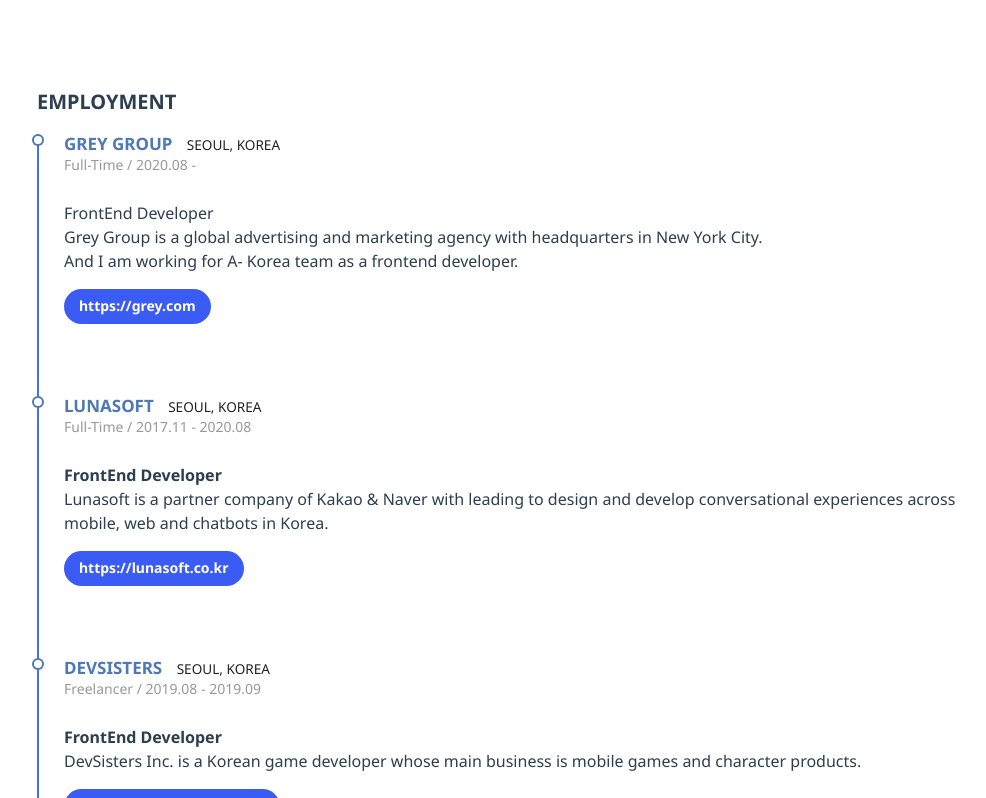
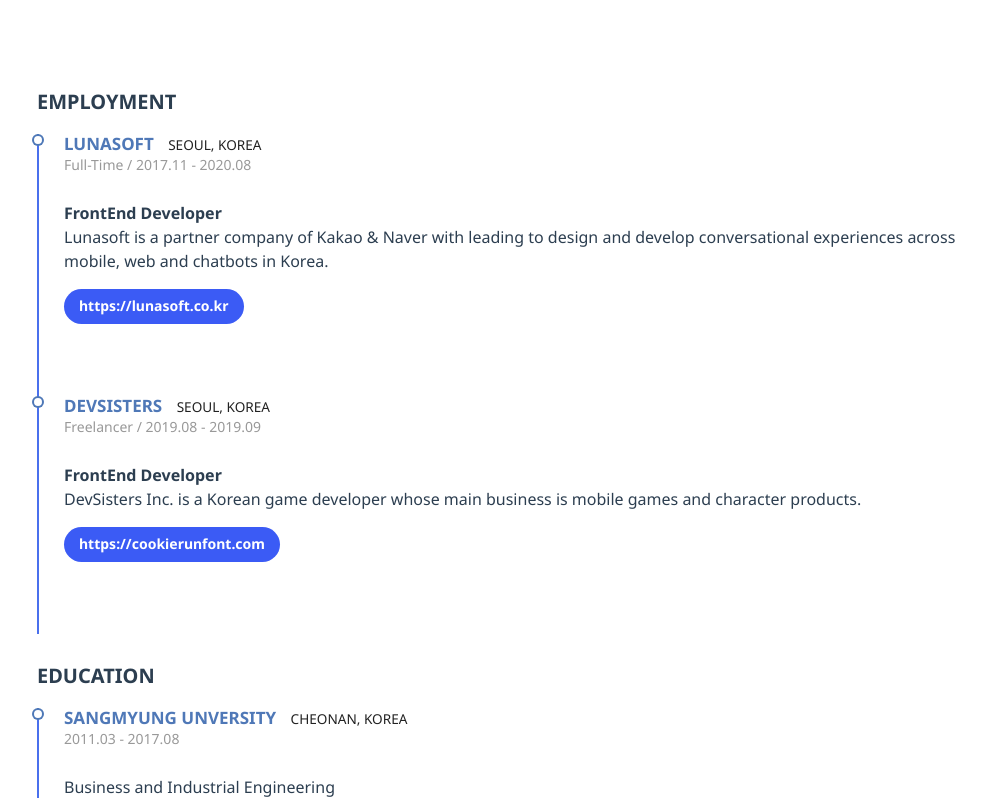
Before and after one commit to heykkyu/a-front-dev, a Vue app: page / in a window 1280 px wide. Shown: the part 682-1480 px from the top of the page, without its empty margins (48-1034 px from the left). Built offline with nearby package versions, Linux system fonts and the light colour scheme; no server answers.

Commit message:
profile changed

```diff
--- a/src/components/Profile.vue
+++ b/src/components/Profile.vue
@@ -3,23 +3,6 @@
     <div class="row">
       <div class="col-md-10 section__resume resume-list">
         <h2 class="section__title">Employment</h2>
-        <div class="resume-list__block">
-          <p class="resume-list__block-title">
-            GREY GROUP
-            <small>Seoul, Korea</small>
-          </p>
-          <p class="resume-list__block-date">
-            Full-Time / 2020.08 -
-          </p>
-          <span>FrontEnd Developer</span>
-          <p>
-            Grey Group is a global advertising and marketing agency with headquarters in New York City. <br/>
-            And I am working for A- Korea team as a frontend developer.
-          </p>
-          <p>
-            <a class="site-btn" href="https://grey.com" target="_blank">https://grey.com</a>
-          </p>
-        </div>
         <div class="resume-list__block">
           <p class="resume-list__block-title">
             Lunasoft
```
